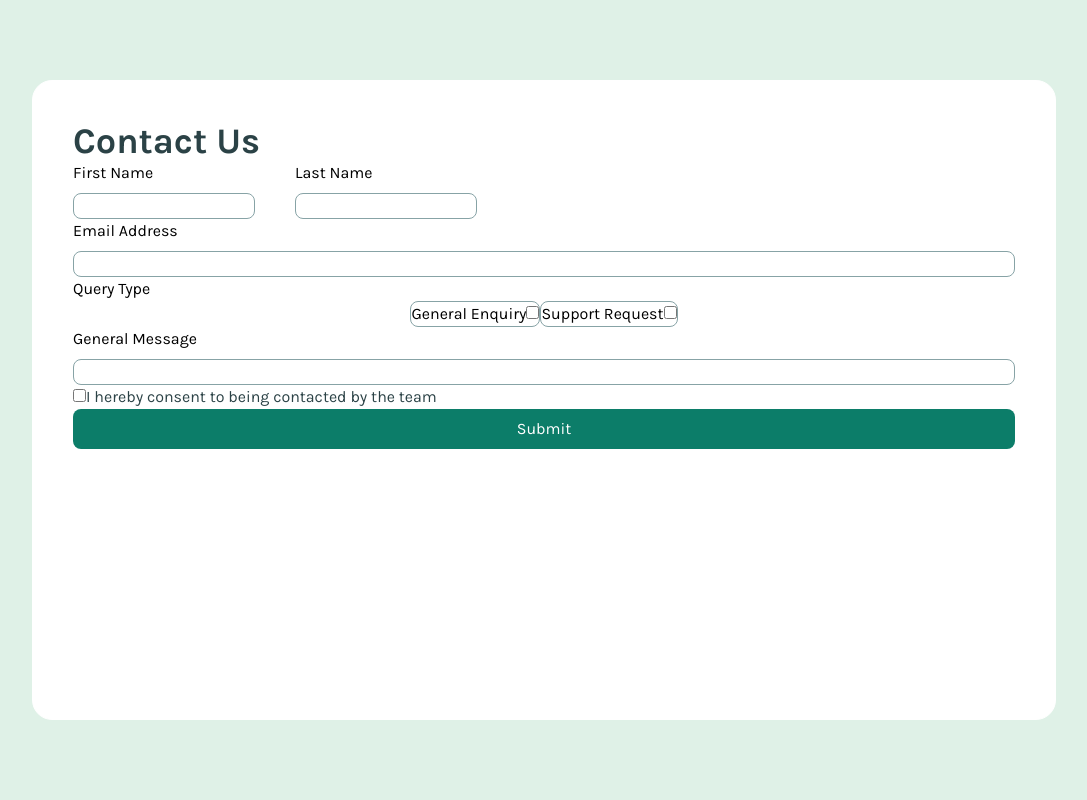
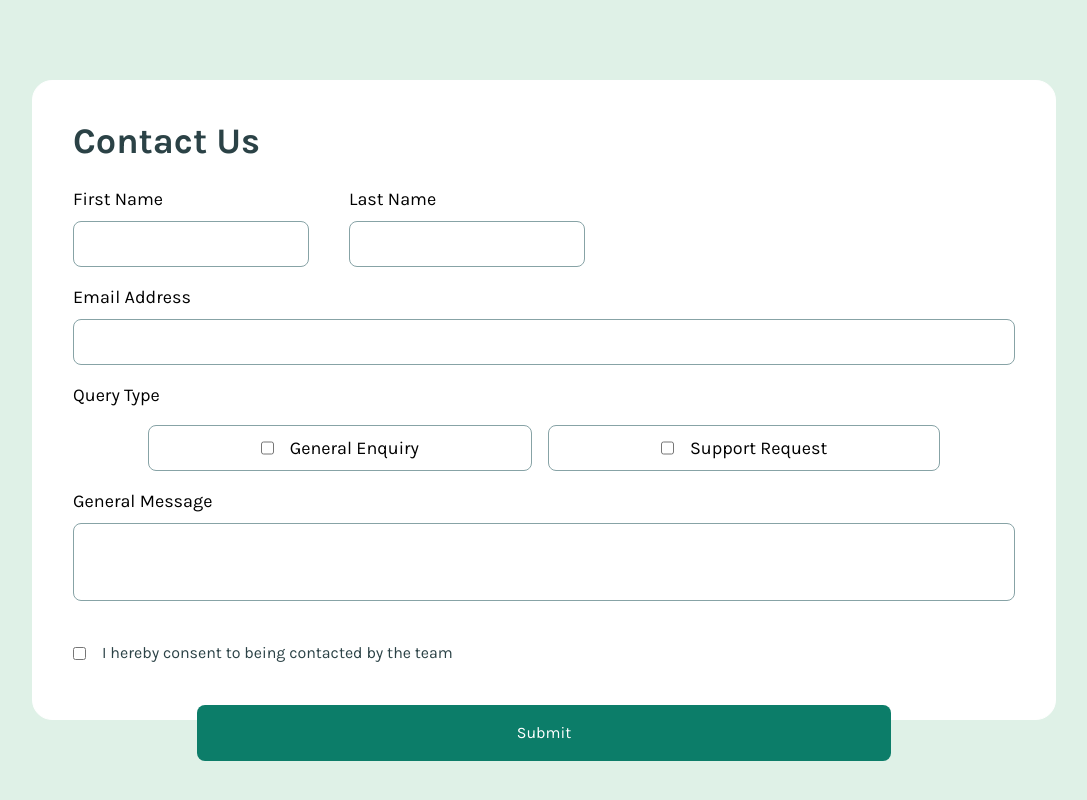
Before and after one commit to lavollmer/contact-form, a React (Vite) app: page / in a window 1280 px wide. Shown: the whole page, without its empty margins (96-1183 px from the left). Built offline with nearby package versions, Linux system fonts and the light colour scheme.

Commit message:
updating the text boxes and flexbox styling of sections

```diff
--- a/src/App.jsx
+++ b/src/App.jsx
@@ -13,46 +13,56 @@ function App() {
             <h1 className="text-grey-dark font-bold text-4xl">Contact Us</h1>
           </div>
           {/* first line of the form */}
-          <div>
-            <form className="flex flex-col">
+          <div className="flex flex-col pt-6">
+            <form className="flex flex-col space-y-4">
               {/* input boxes with reusable box */}
               <div className="flex flex-row space-x-10 items-center">
                 <Information title="First Name" value={userInfo} />
                 <Information title="Last Name" value={userInfo} />
               </div>
-              <div>
+              <div className="flex flex-col space-y-4">
                 <Information title="Email Address" value={userInfo} />
               </div>
               {/* Query type */}
-              <div className="flex flex-col">
+              <div className="flex flex-col space-y-4">
                 <div>
-                  <h2>Query Type</h2>
+                  <h2 className="text-lg">Query Type</h2>
                 </div>
-                <div className="flex flex-row justify-center items-center">
-                  <div className="border border-grey-medium rounded-lg">
+                <div className="flex flex-row justify-center items-center w-full h-full space-x-4 text-lg">
+                  <div className="flex flex-row justify-start space-x-4 border border-grey-medium rounded-lg py-2 px-28">
+                    <input type="checkbox" className="circle-checkbox" />
                     <label>General Enquiry</label>
+                  </div>
+                  <div className="flex flex-row justify-start space-x-4 border border-grey-medium rounded-lg py-2 px-28">
                     <input type="checkbox" className="circle-checkbox" />
-                  </div>
-                  <div className="border border-grey-medium rounded-lg">
                     <label>Support Request</label>
-                    <input type="checkbox" className="circle-checkbox" />
                   </div>
                 </div>
               </div>
               <div>
-                <Information title="General Message" value={userInfo} />
+                <div className="flex flex-col space-y-2">
+                  <label className="text-lg">General Message</label>
+                  <input
+                    type="text"
+                    id="text"
+                    value={userInfo}
+                    className="border border-grey-medium rounded-lg py-6 px-4 text-lg"
+                  />
+                </div>
               </div>
               {/* consent checkbox */}
-              <div>
+              <div className="flex flex-row space-x-4 items-center justify-start pt-6 pb-6">
                 <input type="checkbox" id="consent" name="consent" />
                 <label htmlFor="consent" className="text-grey-dark">
                   I hereby consent to being contacted by the team
                 </label>
               </div>
               {/* submit button */}
-              <button className="bg-green-medium rounded-lg py-2 px-8">
-                <span className="text-white">Submit</span>
-              </button>
+              <div className="flex flex-row items-center justify-center w-full h-full">
+                <button className="bg-green-medium rounded-lg py-4 px-80">
+                  <span className="text-white">Submit</span>
+                </button>
+              </div>
             </form>
           </div>
         </div>
--- a/src/components/inputBox.jsx
+++ b/src/components/inputBox.jsx
@@ -4,12 +4,12 @@ const inputBox = ({ title,userInfo }) => {
   return (
     <div>
       <div className="flex flex-col space-y-2">
-        <label className="text-md">{title}</label>
+        <label className="text-lg">{title}</label>
         <input
           type="text"
           id="text"
           value={userInfo}
-          className="border border-grey-medium rounded-lg"
+          className="border border-grey-medium rounded-lg py-2 px-4 text-lg"
         />
       </div>
     </div>
```
